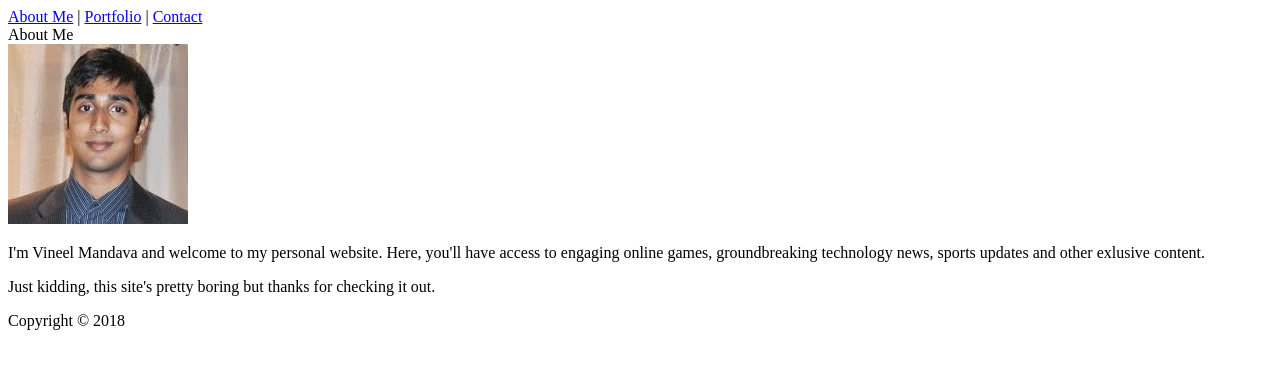
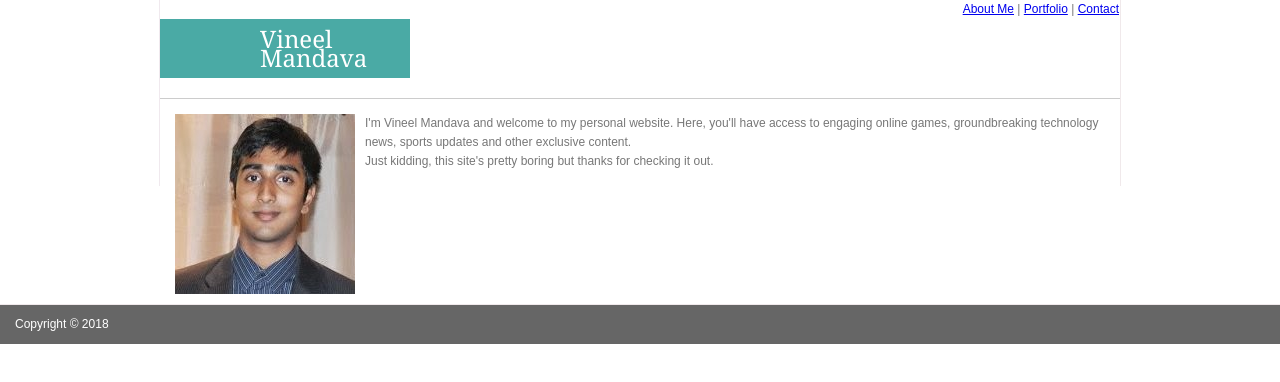
Before and after one commit to vineel94/Basic-Portfolio, a plain HTML site: page index.html in a window 1280 px wide. Drawn offline with Linux system fonts and the light colour scheme.

Commit message:
Updates Files

```diff
--- a/assets/css/style.css
+++ b/assets/css/style.css
@@ -0,0 +1,68 @@
+
+body {
+    font:normal 12px/1.6em Arial, Helvetica, sans-serif;
+	color:#777777;
+	margin:0;
+	padding:0;
+	background:#FFFFFF;
+}
+
+p {
+	margin:0;
+	padding:0;
+}
+
+#wrapper {
+	margin:0 auto;
+	width:960px;
+	border-left:1px solid #f0e9ee;
+	border-right:1px solid #f0e9eb;
+}
+
+#header {
+    font-family: 'Arial', 'Helvetica Neue', Helvetica, sans-serif;
+    color: #777777;
+	margin:0 1px;
+}
+
+#main-content {
+	margin:0 auto;
+}
+
+
+
+
+#footer {
+    color:white;
+	background:#666666;
+	border-top:1px solid #f0e9eb;
+	padding:10px 15px;
+	clear:both;
+}
+
+
+.box {
+	background:#ffffff;
+    border-top:1px solid #cccccc;
+	padding:15px;
+}
+.innerbox{
+    width: 600px;
+}
+#nav{
+    background-color: white;
+    text-align:right;
+    color: rgb(119, 119, 119);
+}
+
+
+.logo {
+    margin-bottom:20px;
+    font-size: 200%;
+    width: 50px;
+	font-family: 'Georgia', Times, Times New Roman, serif;
+    color:#FFFFFF;
+    padding:10px 100px;
+    background:#4aaaa5
+
+}
--- a/index.html
+++ b/index.html
@@ -13,13 +13,13 @@
              </div>
 
              <div id = "main content">
-                 <div id = "logo">About Me
+                 <div class = "logo">Vineel Mandava
                  </div>
                 <div class = "box">
-                    <img src = "assets/images/profile.jpeg"/>
-                    <p>I'm Vineel Mandava and welcome to my personal website. Here, you'll have access to engaging online games, groundbreaking technology news, sports updates and other exlusive content.</p>
+                    <divclass = "innerbox"><img src = "assets/images/profile.jpeg" style="margin: 0 10px 10px 0;float:left;"/>
+                    <p>I'm Vineel Mandava and welcome to my personal website. Here, you'll have access to engaging online games, groundbreaking technology news, sports updates and other exclusive content.</p>
                     <p>Just kidding, this site's pretty boring but thanks for checking it out.</p>
-
+                    </div>
                 </div>
              </div>
              <div id = "footer">
```
Also changed, not shown: portfolio.html (line endings or trailing spaces), 3 other files.
